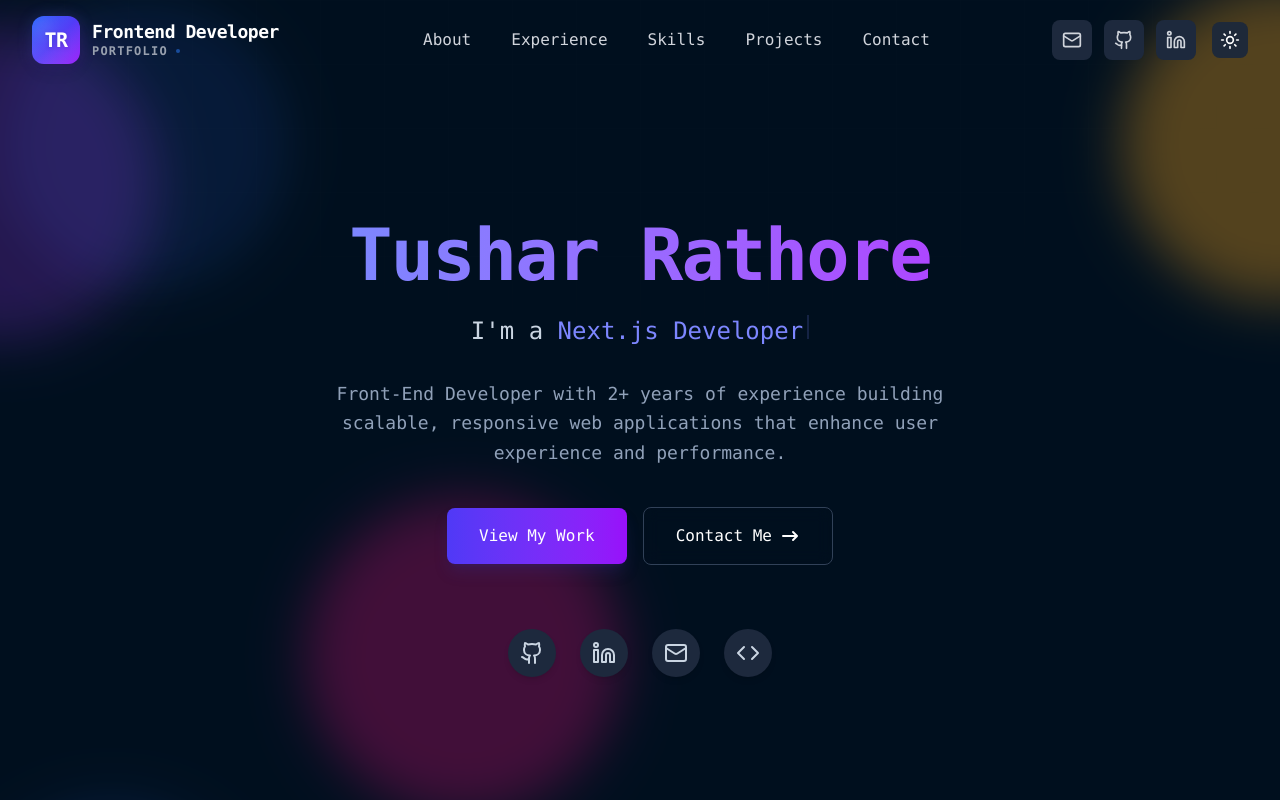
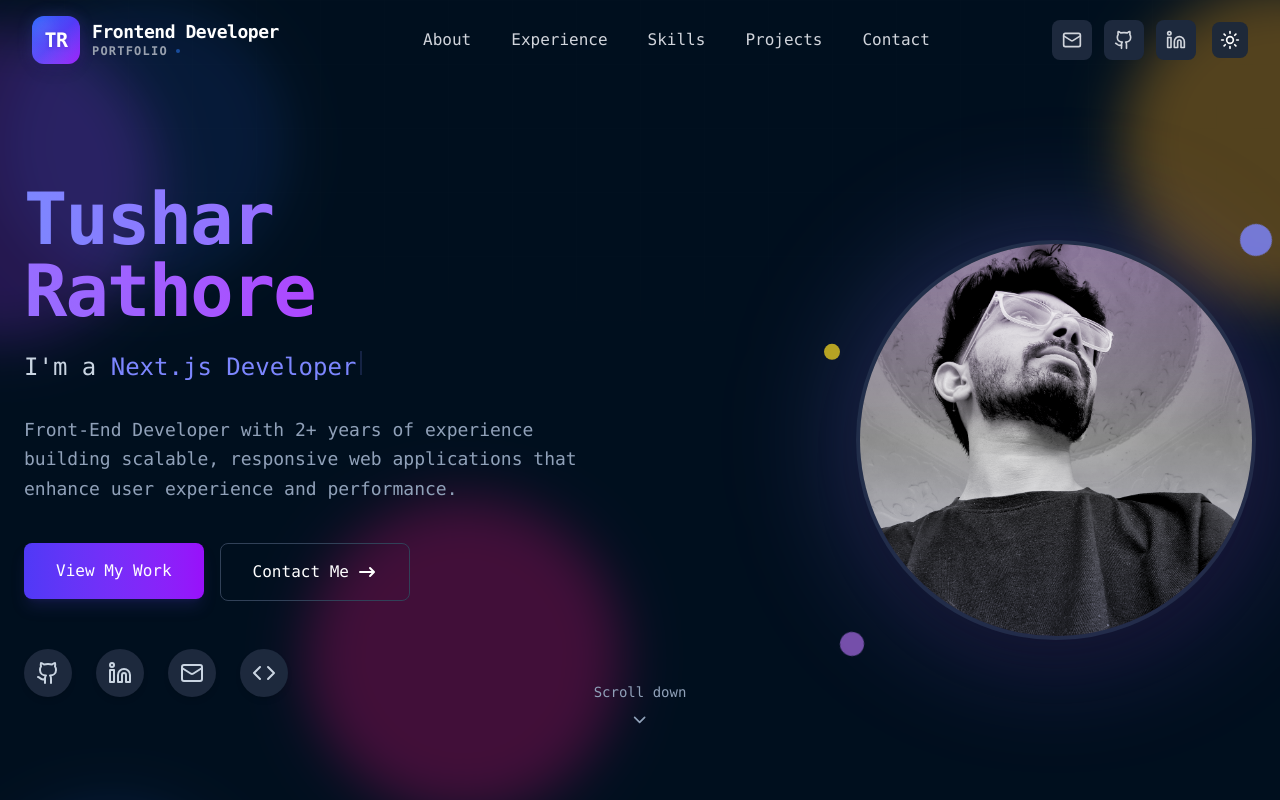
Before and after one commit to tushh-codes/portfolio, a Next.js app: page / in a window 1280 px wide. Shown: the top 800 px of the page. Built offline with nearby package versions, Linux system fonts and the light colour scheme.

Commit message:
Added profile image and enhanced Hero section layout with two-column design

```diff
--- a/src/sections/Hero.tsx
+++ b/src/sections/Hero.tsx
@@ -3,7 +3,8 @@
 import { motion } from "framer-motion";
 import Link from "next/link";
 import { useEffect, useState } from "react";
-import { Github, Linkedin, Mail, Code } from "lucide-react";
+import { Github, Linkedin, Mail, Code, ChevronDown } from "lucide-react";
+import Image from "next/image";
 
 // Typing Animation Component
 const TypingAnimation = () => {
@@ -140,13 +141,16 @@ function Hero() {
         </>
       )}
 
-      {/* Foreground Content */}
+      {/* Foreground Content - Two Column Layout */}
       <motion.div
         variants={containerVariants}
         initial='hidden'
         animate='visible'
-        className='z-20 max-w-4xl mx-auto mt-40'
+        className='z-20 max-w-7xl mx-auto mt-20 w-full'
       >
+        <div className='grid grid-cols-1 lg:grid-cols-2 gap-12 items-center min-h-[600px]'>
+          {/* Left Column - Content */}
+          <div className='text-left lg:pr-8 order-2 lg:order-1'>
             {/* Badge */}
             {/* <motion.div
               variants={itemVariants}
@@ -159,7 +163,7 @@ function Hero() {
             {/* Name */}
             <motion.h1
               variants={itemVariants}
-          className='text-5xl md:text-7xl font-bold mb-6 tracking-tight'
+              className='text-4xl md:text-6xl lg:text-7xl font-bold mb-6 tracking-tight'
             >
               <span className='text-transparent bg-clip-text bg-gradient-to-r from-indigo-500 to-purple-600 dark:from-indigo-400 dark:to-purple-500'>
                 Tushar Rathore
@@ -169,7 +173,7 @@ function Hero() {
             {/* Role with Typing Animation */}
             <motion.div
               variants={itemVariants}
-          className='text-xl md:text-2xl text-slate-600 dark:text-slate-300 font-light mb-8 max-w-2xl mx-auto'
+              className='text-xl md:text-2xl text-slate-600 dark:text-slate-300 font-light mb-8'
             >
               <span>I&apos;m a </span>
               <span className='font-medium text-indigo-600 dark:text-indigo-400'>
@@ -180,7 +184,7 @@ function Hero() {
             {/* Description */}
             <motion.p
               variants={itemVariants}
-          className='text-lg text-slate-500 dark:text-slate-400 mb-10 max-w-2xl mx-auto leading-relaxed'
+              className='text-lg text-slate-500 dark:text-slate-400 mb-10 leading-relaxed'
             >
               Front-End Developer with 2+ years of experience building scalable,
               responsive web applications that enhance user experience and
@@ -190,7 +194,7 @@ function Hero() {
             {/* CTA Buttons */}
             <motion.div
               variants={itemVariants}
-          className='flex flex-col sm:flex-row gap-4 justify-center items-center mb-16'
+              className='flex flex-col sm:flex-row gap-4 mb-12'
             >
               <motion.div
                 whileHover={{ scale: 1.05 }}
@@ -240,7 +244,7 @@ function Hero() {
             {/* Social Links */}
             <motion.div
               variants={itemVariants}
-          className='flex justify-center space-x-6 mb-16'
+              className='flex space-x-6'
             >
               <motion.a
                 href='https://github.com/tushh-codes'
@@ -275,14 +279,88 @@ function Hero() {
                 <Code className='w-6 h-6' />
               </motion.a>
             </motion.div>
+          </div>
+
+          {/* Right Column - Image */}
+          <motion.div
+            variants={itemVariants}
+            className='flex justify-center lg:justify-end order-1 lg:order-2'
+          >
+            <motion.div
+              whileHover={{ scale: 1.05 }}
+              className='relative group'
+            >
+              {/* Image container with blend effects */}
+              <div className='relative w-80 h-80 md:w-96 md:h-96 lg:w-[400px] lg:h-[400px]'>
+                {/* Background gradient that matches theme */}
+                <div className='absolute inset-0 bg-gradient-to-br from-indigo-500/20 to-purple-600/20 dark:from-indigo-400/30 dark:to-purple-500/30 rounded-full blur-3xl group-hover:blur-2xl transition-all duration-500' />
+
+                {/* Image with theme-matching filters */}
+                <motion.div
+                  initial={{ scale: 0.8, opacity: 0 }}
+                  animate={{ scale: 1, opacity: 1 }}
+                  transition={{ delay: 0.8, duration: 0.8 }}
+                  className='relative w-full h-full rounded-full overflow-hidden border-4 border-white/20 dark:border-slate-700/50 shadow-2xl'
+                >
+                  <Image
+                    src='/pic.webp'
+                    alt='Tushar Rathore - Frontend Developer'
+                    fill
+                    className='object-cover object-center filter brightness-110 contrast-105 dark:brightness-95 dark:contrast-110 transition-all duration-300 group-hover:scale-110'
+                    sizes='(max-width: 768px) 320px, (max-width: 1024px) 384px, 400px'
+                    priority
+                  />
+
+                  {/* Overlay with theme-matching blend */}
+                  <div className='absolute inset-0 bg-gradient-to-t from-indigo-600/10 via-transparent to-purple-600/10 dark:from-indigo-400/20 dark:to-purple-500/20 mix-blend-overlay' />
+                </motion.div>
+
+                {/* Floating elements around image */}
+                <motion.div
+                  animate={{
+                    rotate: 360,
+                  }}
+                  transition={{
+                    duration: 20,
+                    repeat: Infinity,
+                    ease: "linear",
+                  }}
+                  className='absolute -top-4 -right-4 w-8 h-8 bg-indigo-500 dark:bg-indigo-400 rounded-full opacity-80'
+                />
+                <motion.div
+                  animate={{
+                    rotate: -360,
+                  }}
+                  transition={{
+                    duration: 15,
+                    repeat: Infinity,
+                    ease: "linear",
+                  }}
+                  className='absolute -bottom-4 -left-4 w-6 h-6 bg-purple-500 dark:bg-purple-400 rounded-full opacity-60'
+                />
+                <motion.div
+                  animate={{
+                    y: [-10, 10, -10],
+                  }}
+                  transition={{
+                    duration: 3,
+                    repeat: Infinity,
+                    ease: "easeInOut",
+                  }}
+                  className='absolute top-1/4 -left-8 w-4 h-4 bg-yellow-400 dark:bg-yellow-300 rounded-full opacity-70'
+                />
+              </div>
+            </motion.div>
+          </motion.div>
+        </div>
       </motion.div>
 
       {/* Scroll indicator */}
-      {/* <motion.div
+      <motion.div
           initial={{ opacity: 0 }}
           animate={{ opacity: 1 }}
           transition={{ delay: 1.5 }}
-          className='absolute bottom-8 left-1/2 transform -translate-x-1/2 z-10'
+          className='absolute bottom-20 lg:block hidden left-1/2 transform -translate-x-1/2 z-10'
         >
           <motion.div
             animate={{ y: [0, 10, 0] }}
@@ -292,7 +370,7 @@ function Hero() {
             <span className='text-sm mb-2'>Scroll down</span>
             <ChevronDown className='w-5 h-5' />
           </motion.div>
-        </motion.div> */}
+        </motion.div>
     </section>
   );
 }
```
Also changed, not shown: public/pic.webp (added). Lines whose indentation alone changed are shown as unchanged.
